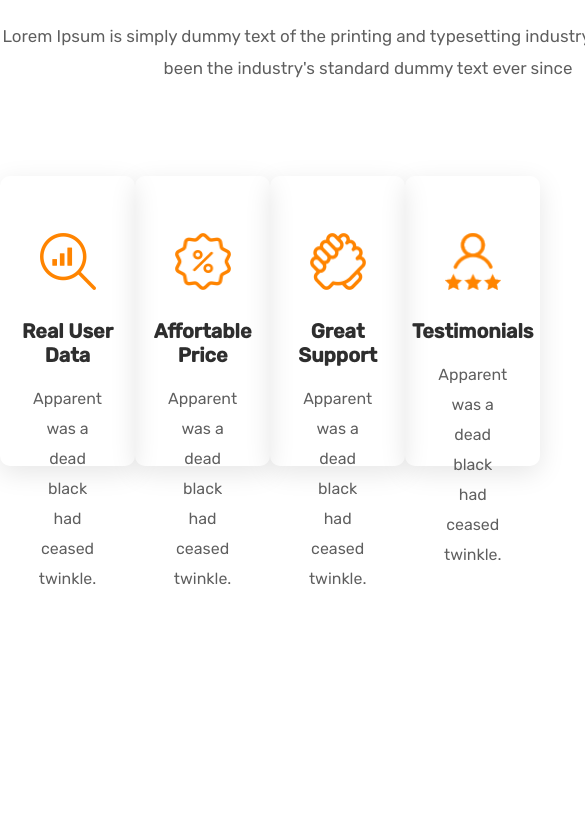
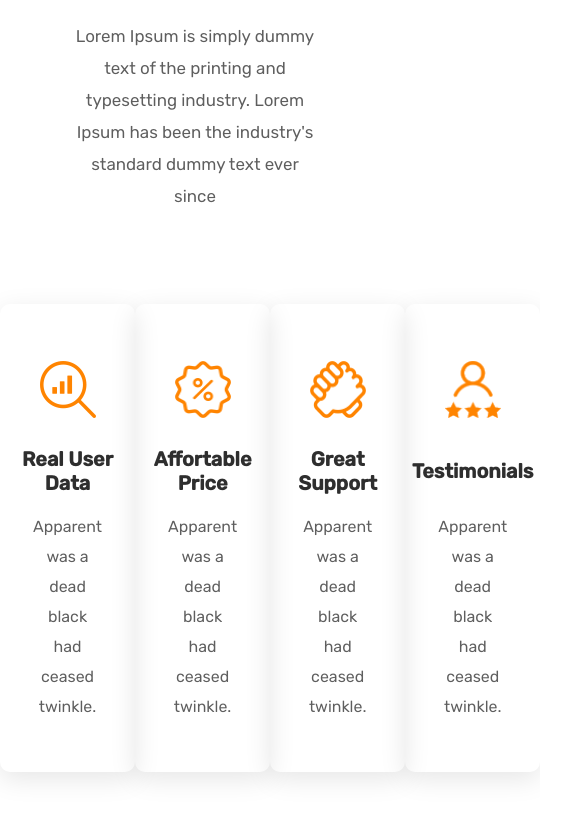
Before and after one commit to apgit33/responsive-discovery-1, a plain HTML site: page index.html in a window 390 px wide. Shown: the part 162-980 px from the top of the page, 585 px wide, since content can reach past the window. Before the commit the page ends 844 px from the top, so only its background shows below. Drawn offline with Linux system fonts and the light colour scheme.

Commit message:
Update Responsive
Ajout de la partie responsive design

```diff
--- a/default.css
+++ b/default.css
@@ -73,14 +73,13 @@ p {
 h1 {
     margin-bottom: 1.438rem;
 }
+.core-intro {
+    margin: 0 auto 5.75rem;
+    width: 63%;
+}
 
 article {
     flex: 0 0 23.078%;
-    height: 18.125rem;
-}
-.core-intro {
-    margin: 0 auto 5.75rem;
-    width: 46rem;
 }
 
 .article-icon {
@@ -100,3 +99,8 @@ article {
     border-radius: 0.625rem;
     box-shadow: 0 0.438rem 1.688rem 0 rgba(0, 0, 0, 0.10);
 }
+
+/* Responsive Design */
+@media screen and (orientation:portrait) , ((width <=750px) and (height <=735px)) {
+    .core-options {flex-direction: column;}
+}
```
